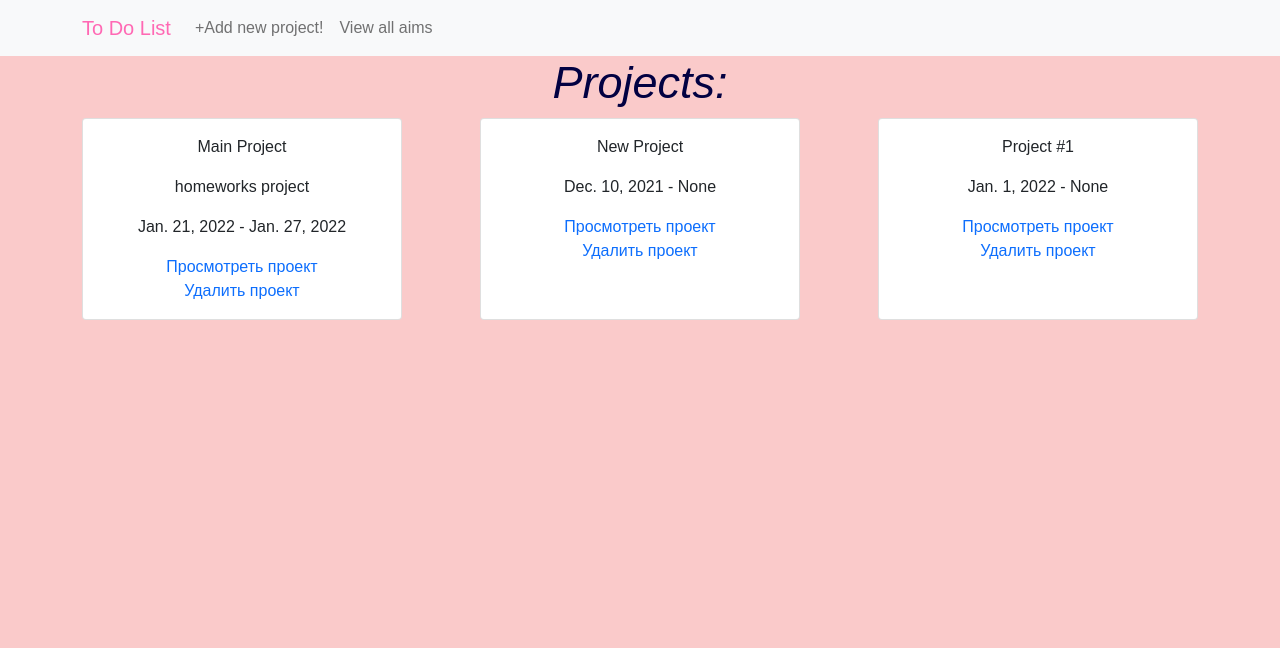
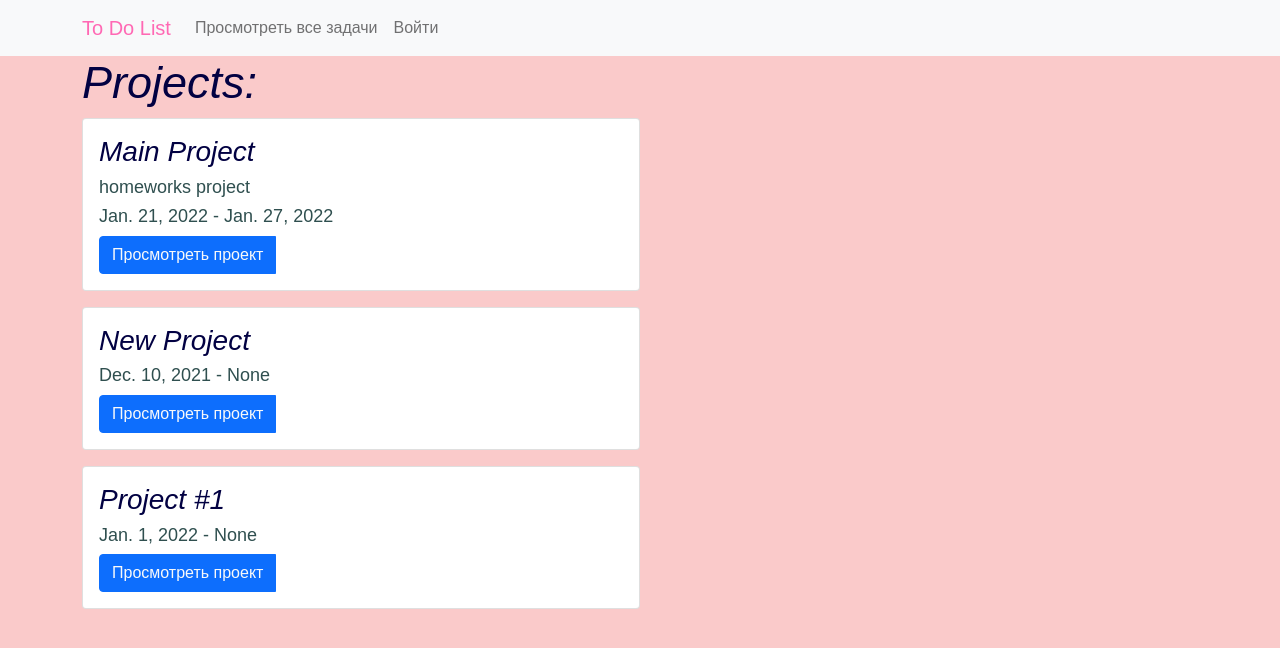
Before and after one commit to aaimry/todolist2.0, a Django app: page / in a window 1280 px wide. Shown: the top 648 px of the page. Run offline with Django 4.2, Linux system fonts and the light colour scheme; data comes from the database, SQL or seed files in the repository.

Commit message:
добавлены проверки на афутетификацию пользоватлей во всех шаблоных

```diff
--- a/source/todolist/templates/base.html
+++ b/source/todolist/templates/base.html
@@ -7,31 +7,38 @@
           content="width=device-width, user-scalable=no, initial-scale=1.0, maximum-scale=1.0, minimum-scale=1.0">
     <meta http-equiv="X-UA-Compatible" content="ie=edge">
     <title>{% block title %}To Do List{% endblock %}</title>
-    <link href="https://cdn.jsdelivr.net/npm/bootstrap@5.1.3/dist/css/bootstrap.min.css" rel="stylesheet" integrity="sha384-1BmE4kWBq78iYhFldvKuhfTAU6auU8tT94WrHftjDbrCEXSU1oBoqyl2QvZ6jIW3" crossorigin="anonymous">
-    <link rel="stylesheet"  href="{% static 'style.css' %}">
+    <link href="https://cdn.jsdelivr.net/npm/bootstrap@5.1.3/dist/css/bootstrap.min.css" rel="stylesheet"
+          integrity="sha384-1BmE4kWBq78iYhFldvKuhfTAU6auU8tT94WrHftjDbrCEXSU1oBoqyl2QvZ6jIW3" crossorigin="anonymous">
+    <link rel="stylesheet" href="{% static 'style.css' %}">
 </head>
 <body>
 <nav class="navbar navbar-expand-lg navbar-light bg-light">
     <div class="container">
         <a class="navbar-brand" style="color: hotpink" href="{% url 'tracker:index_project' %}">To Do List</a>
-    <button class="navbar-toggler" type="button" data-bs-toggle="collapse" data-bs-target="#navbarNav" aria-controls="navbarNav" aria-expanded="false" aria-label="Toggle navigation">
+        <button class="navbar-toggler" type="button" data-bs-toggle="collapse" data-bs-target="#navbarNav"
+                aria-controls="navbarNav" aria-expanded="false" aria-label="Toggle navigation">
             <span class="navbar-toggler-icon"></span>
         </button>
         <div class="collapse navbar-collapse" id="navbarNav">
             <ul class="navbar-nav">
-          {% block nav %}
+                {% block nav %}{% endblock %}
+                {% if not user.is_authenticated %}
                     <li class="nav-item">
-          <a class="nav-link" aria-current="page" href="{% url 'tracker:project_add' %}">+Add new project!</a>
+                        <a class="nav-link" href="{% url 'accounts:login' %}">Войти</a>
                     </li>
-          {% endblock %}
+                {% else %}
+                    <li class="nav-item">
+                        <a class="nav-link" href="{% url 'accounts:logout' %}">Выйти</a>
+                    </li>
+                {% endif %}
             </ul>
         </div>
     </div>
 </nav>
-<div class="container">
     {% block content %}{% endblock %}
-</div>
 
-<script src="https://cdn.jsdelivr.net/npm/bootstrap@5.1.3/dist/js/bootstrap.bundle.min.js" integrity="sha384-ka7Sk0Gln4gmtz2MlQnikT1wXgYsOg+OMhuP+IlRH9sENBO0LRn5q+8nbTov4+1p" crossorigin="anonymous"></script>
+<script src="https://cdn.jsdelivr.net/npm/bootstrap@5.1.3/dist/js/bootstrap.bundle.min.js"
+        integrity="sha384-ka7Sk0Gln4gmtz2MlQnikT1wXgYsOg+OMhuP+IlRH9sENBO0LRn5q+8nbTov4+1p"
+        crossorigin="anonymous"></script>
 </body>
 </html>
--- a/source/todolist/templates/projects/check.html
+++ b/source/todolist/templates/projects/check.html
@@ -2,14 +2,17 @@
 
 {% block title %} Check project {{ projects.pk }} {% endblock %}
 {% block nav %}
+    {% if user.is_authenticated %}
         <li class="nav-item">
-        <a class="nav-link" aria-current="page" href="{% url 'tracker:list_add' check_project.pk %}">Добавить задачу в
+            <a class="nav-link" aria-current="page" href="{% url 'tracker:list_add' check_project.pk %}">Добавить задачу
+                в
                 проект</a>
         </li>
         <li class="nav-item">
             <a class="nav-link" aria-current="page" href="{% url 'tracker:project_update' check_project.pk %}">Редактировать
                 проект</a>
         </li>
+    {% endif %}
 {% endblock %}
 {% block content %}
     <h2>{{ check_project.title }}</h2>
--- a/source/todolist/templates/projects/projects.html
+++ b/source/todolist/templates/projects/projects.html
@@ -1,25 +1,38 @@
 {% extends 'base.html' %}
 {% block nav %}
+    {% if user.is_authenticated %}
         <li class="nav-item">
-        <a class="nav-link" aria-current="page" href="{% url 'tracker:project_add'%}">+Add new project!</a>
+            <a class="nav-link" aria-current="page" href="{% url 'tracker:project_add' %}">Добавить проект</a>
         </li>
         <li class="nav-item">
-        <a class="nav-link" aria-current="page" href="{% url 'tracker:index'%}">View all aims</a>
+            <a class="nav-link" aria-current="page" href="{% url 'tracker:index' %}">Просмотреть все задачи</a>
         </li>
+    {% else %}
+        <li class="nav-item">
+            <a class="nav-link" aria-current="page" href="{% url 'tracker:index' %}">Просмотреть все задачи</a>
+        </li>
+    {% endif %}
 {% endblock %}
 {% block content %}
-    <h1>Projects:</h1>
     <div class="container">
-        <div class="row justify-content-between">
+        <h1 class="text-start">Projects:</h1>
         {% for project in projects %}
-                <div class="card mb-3" style="width: 20rem;">
+            <div class="card mb-3 w-50 text-start">
                 <div class="card-body">
-                        <p>{{ project.title }}</p>
-                        <p>{{ project.description }}</p>
-                        <p>{{ project.start_date }} - {{ project.end_date}}</p>
-                        <a style="text-decoration: none" href="{% url 'tracker:project_check' project.pk %}">Просмотреть проект</a>
+                    <h3>{{ project.title }}</h3>
+                    <h4>{{ project.description }}</h4>
+                    <h4>{{ project.start_date }} - {{ project.end_date }}</h4>
+                    <div class=" btn-group me-3">
+                        <a class="btn btn-primary text-light" style="text-decoration: none"
+                           href="{% url 'tracker:project_check' project.pk %}">Просмотреть
+                            проект</a>
                         <br>
-                        <a style="text-decoration: none" href="{% url 'tracker:project_delete' project.pk %}">Удалить проект</a>
+                        {% if user.is_authenticated %}
+                            <a class="btn btn-primary text-light" style="text-decoration: none"
+                               href="{% url 'tracker:project_delete' project.pk %}">Удалить
+                                проект</a>
+                        {% endif %}
+                    </div>
                 </div>
             </div>
         {% endfor %}
--- a/source/todolist/templates/projects/update.html
+++ b/source/todolist/templates/projects/update.html
@@ -2,7 +2,7 @@
 {% block title %}Update project {% endblock %}
 {% block nav %}
     <li class="nav-item">
-        <a class="nav-link" aria-current="page" href="{% url 'tracker:project_check' projects.pk %}">Back to projects</a>
+        <a class="nav-link" aria-current="page" href="{% url 'tracker:project_check' projects.pk %}">Вернуться к проектам</a>
     </li>
 {% endblock %}
 {% block content %}
--- a/source/todolist/templates/tracker/updatelist.html
+++ b/source/todolist/templates/tracker/updatelist.html
@@ -2,7 +2,7 @@
 {% block title %}Update aim {% endblock %}
 {% block nav %}
     <li class="nav-item">
-        <a class="nav-link" aria-current="page" href="{% url 'tracker:list_check' aim_list.pk %}">Back to aim</a>
+        <a class="nav-link" aria-current="page" href="{% url 'tracker:list_check' aim_list.pk %}">Вернуться к задачам</a>
     </li>
 {% endblock %}
 {% block content %}
```
Also changed, not shown: source/accounts/templates/login.html (added, +22 -0 lines), source/todolist/templates/tracker/check_list.html (+7 -2 lines). Lines whose indentation alone changed are shown as unchanged.
